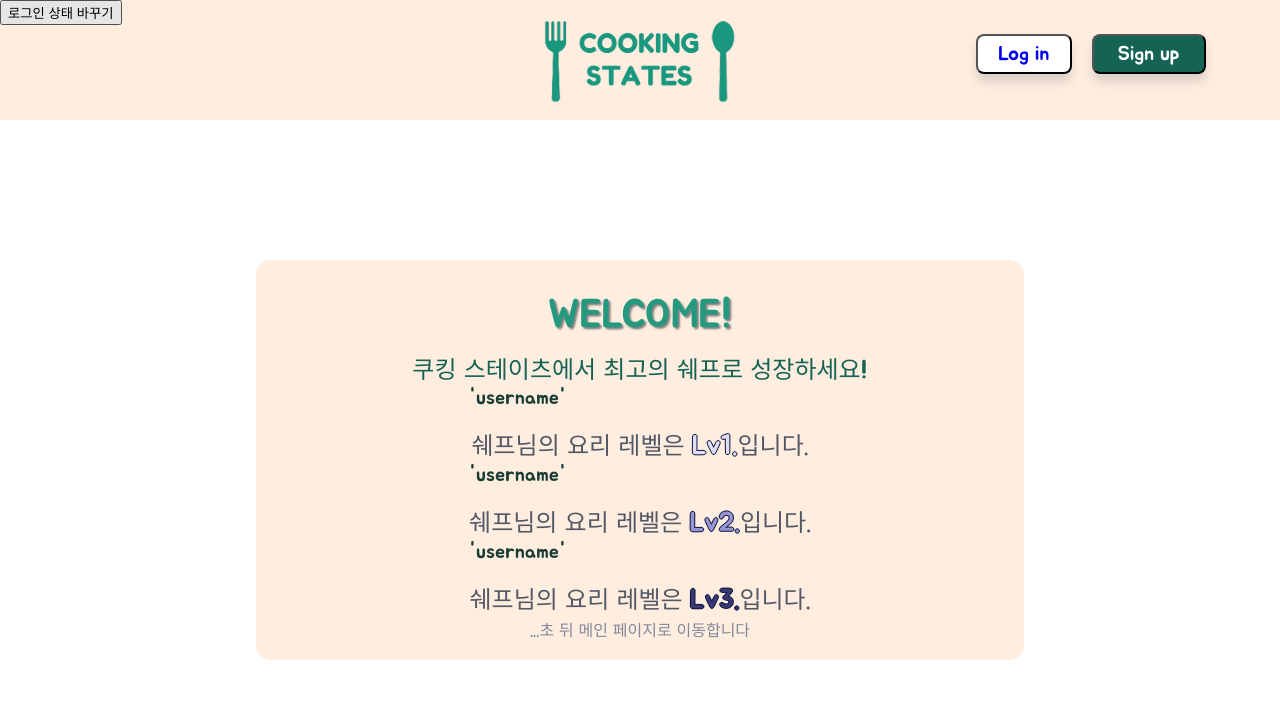
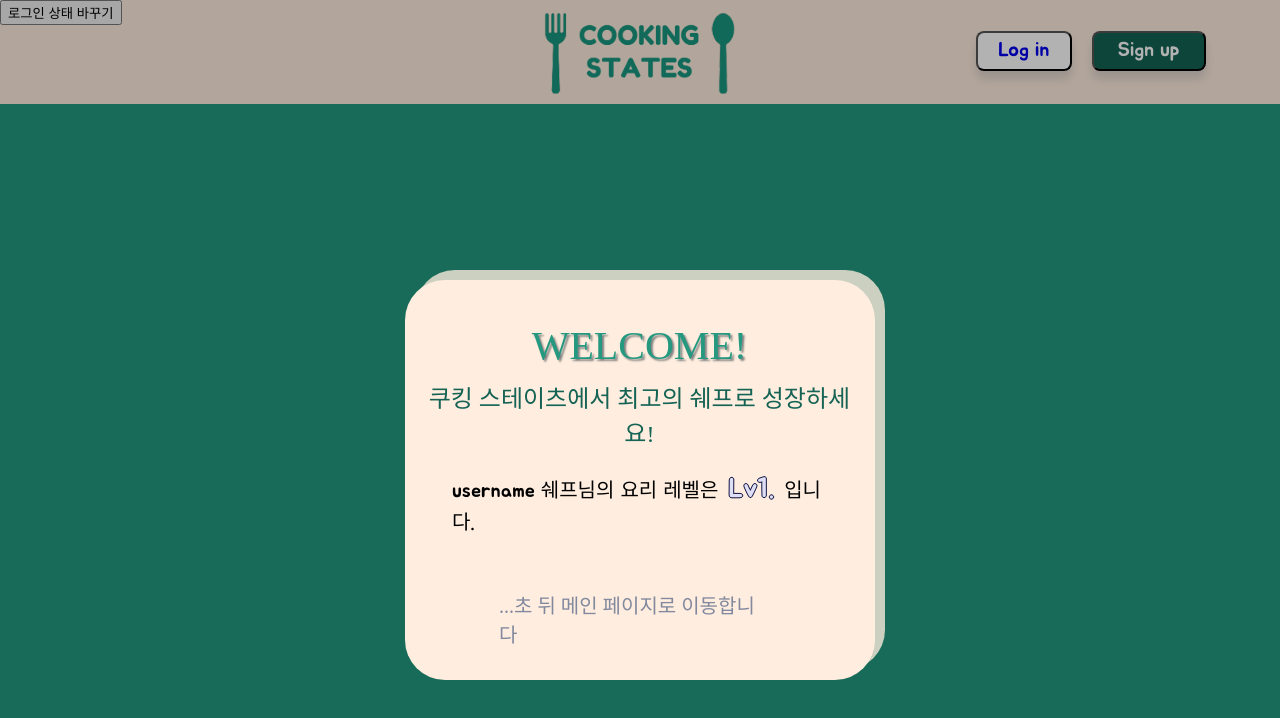
Before and after one commit to codestates/im26-cookingStates-client, a React (Create React App) app: page /welcome in a window 1280 px wide. Shown: the top 718 px of the page. Built offline with nearby package versions, Linux system fonts and the light colour scheme; a web font is replaced by a local one.

Commit message:
💄  스타일 : welcome.css 추가

```diff
--- a/src/pages/CSS/content-coursetitle.css
+++ b/src/pages/CSS/content-coursetitle.css
@@ -22,7 +22,8 @@
 }
 
 .menu-card:hover .recipe-img img {
-  transform: scale(2);
+  width: 230px;
+  height: 230px;
 }
 
 .recipe-img img {
--- a/src/pages/CSS/welcome.css
+++ b/src/pages/CSS/welcome.css
@@ -1,63 +1,99 @@
+.welcome {
+  width: 100%;
+  height: 100vh;
+  background-color: #24997f;
+}
+.welcome::before {
+  content: '';
+  width: 100%;
+  height: 100vh;
+  opacity: 0.3;
+  position: absolute;
+  top: 0;
+  left: 0;
+  right: 0;
+  bottom: 0;
+  background-color: #000;
+}
 .container {
+  width: 470px;
+  height: 400px;
+  display: flex;
+  position: absolute;
+  top: 60%;
+  left: 50%;
+  transform: translate(-50%, -50%);
   background-color: #ffeedf;
-  display: flex;
-  flex-direction: column;
-  position: relative;
-  align-items: center;
-  align-content: center;
-  font-family: 'Jua';
-  margin: auto;
-  width: 60%;
-  height: 50%;
-  padding-top: 20px;
-  /* padding: 5%; */
-  border-radius: 15px;
-  text-align: center;
-  justify-content: center;
+  border-radius: 40px;
+  box-shadow: 10px -10px #ffeedfc5;
 }
 
-.header {
-  flex: 2 1 0;
-}
-.contents {
-  flex: 2 1 0;
-}
-.footer {
-  flex: 1 1 0;
-  bottom: 50%;
-  color: #82889e;
+.welcome-header {
+  width: 450px;
+  height: 100px;
+  text-align: center;
+  position: absolute;
+  top: 8%;
+  left: 2%;
 }
 
-.username {
-  color: #193c34;
-}
-.welcome-title {
+.welcome-header-title {
   margin: 10px;
   font-size: 2.5rem;
   color: #24997f;
   text-shadow: 2px 2px 2px gray;
 }
-.welcome-desc {
+
+.welcome-header-desc {
   color: #146354;
   font-size: 1.5rem;
 }
-.contents {
-  font-size: 1.5rem;
-  color: #535867;
+
+.welcome-contents {
+  width: 370px;
+  height: 40px;
+  display: flex;
+  position: absolute;
+  top: 48%;
+  left: 10%;
 }
 
-.level {
+.welcome-contents-level1,
+.welcome-contents-level2,
+.welcome-contents-level3 {
+  width: 370px;
+  height: 40px;
+  font-family: 'Jua';
+  font-size: 20px;
+}
+
+.level1,
+.level2,
+.level3 {
+  text-align: center;
+  padding: 0px 10px;
   font-size: 1.7rem;
   text-shadow: -1px 0 #111342, 0 1px #111342, 1px 0 #111342, 0 -1px#111342;
 }
-#lv1 {
+
+.level1 {
   color: #dedff7;
 }
 
-#lv2 {
+.level2 {
   color: #9495d3;
 }
 
-#lv3 {
+.level3 {
   color: #393a73;
 }
+
+.welcome-footer {
+  width: 260px;
+  height: 50px;
+  position: absolute;
+  bottom: 10%;
+  left: 20%;
+  color: #82889e;
+  font-size: 20px;
+}
--- a/src/pages/welcome.js
+++ b/src/pages/welcome.js
@@ -1,41 +1,46 @@
-import "./CSS/welcome.css";
+import './CSS/welcome.css';
 
-import React from "react";
+import React from 'react';
 
 function Welcome(props) {
   return (
+    <div className="welcome">
       <div className="container">
-      <div className="welcome header">
-        <div className="welcome-title">WELCOME!</div>
-        <div className="welcome-desc">
+        <div className="welcome-header">
+          <div className="welcome-header-title">WELCOME!</div>
+          <div className="welcome-header-desc">
             쿠킹 스테이츠에서 최고의 쉐프로 성장하세요!
           </div>
         </div>
-      <div className="welcome contents">
-        <div>
-          <span className="username">'username'</span> 쉐프님의 요리 레벨은{" "}
-          <span className="level" id="lv1">
-            Lv1.
+        <div className="welcome-contents">
+          {/* username === 로그인한 유저이름 */}
+          <div className="welcome-contents-level1">
+            <span className="welcome-username">
+              username 쉐프님의 요리 레벨은
+              <span className="level1">Lv1.</span>
+              입니다.
             </span>
+          </div>
+          {/* <div className="welcome-contents-level2">
+            <span className="welcome-username">
+              username 쉐프님의 요리 레벨은
+              <span className="level2">Lv2.</span>
               입니다.
+            </span>
+          </div> */}
+          {/* <div className="welcome-contents-level3">
+            <span className="welcome-username">
+              username 쉐프님의 요리 레벨은
+              <span className="level3">Lv3.</span>
+              입니다.
+            </span>
+          </div> */}
         </div>
-        <div>
-          <span className="username">'username'</span> 쉐프님의 요리 레벨은{" "}
-          <span className="level" id="lv2">
-            Lv2.
-          </span>
-          입니다.
-        </div>
-        <div>
-          <span className="username">'username'</span> 쉐프님의 요리 레벨은{" "}
-          <span className="level" id="lv3">
-            Lv3.
-          </span>
-          입니다.
+        <div className="welcome-footer">
+          <div className="welcome-footer-content">
+            ...초 뒤 메인 페이지로 이동합니다
           </div>
         </div>
-      <div className="welcome footer">
-        <div>...초 뒤 메인 페이지로 이동합니다</div>
       </div>
     </div>
   );
```
Lines whose indentation alone changed are shown as unchanged.
